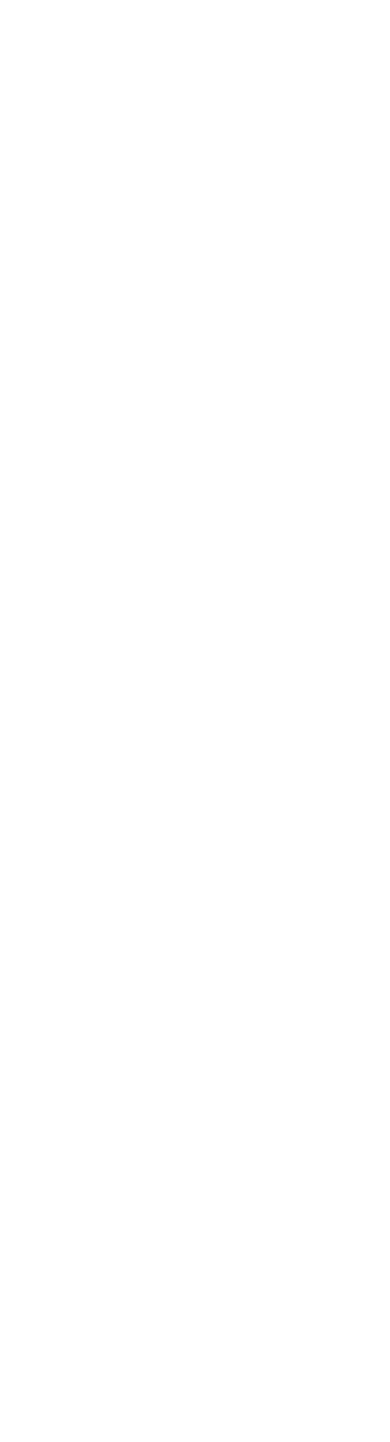
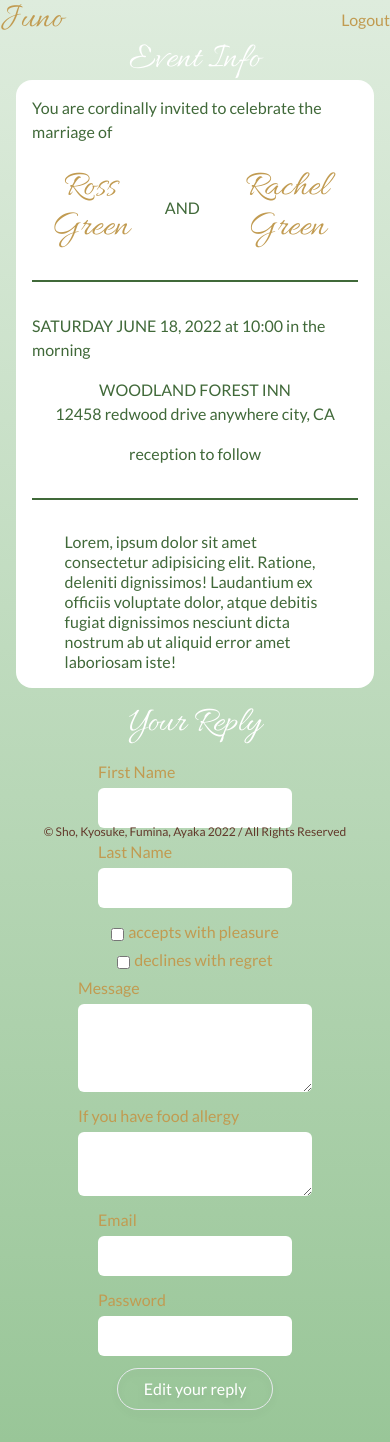
Before and after one commit to AyakaYasuda/juno, a React (Create React App) app: page /guests/myPage in a window 390 px wide. Before the commit this address had no page. Before the commit the page ends 844 px from the top, so only its background shows below. Built offline with nearby package versions, Linux system fonts and the light colour scheme.

Commit message:
create mobile mypage

```diff
--- a/src/App.tsx
+++ b/src/App.tsx
@@ -8,6 +8,7 @@ import AdminLogin from 'views/pages/Admin/AdminLogin';
 import AdminRegister from 'views/pages/Admin/AdminRegister';
 import GuestInvitation from 'views/pages/Guest/GuestInvitation';
 import GuestLogin from 'views/pages/Guest/GuestLogin';
+import GuestMyPage from 'views/pages/Guest/GuestMyPage';
 
 const App = () => {
   return (
@@ -23,6 +24,7 @@ const App = () => {
       <Routes>
         <Route path="/guests/invitation" element={<GuestInvitation />} />
         <Route path="/guests/login" element={<GuestLogin />} />
+        <Route path="/guests/myPage" element={<GuestMyPage />} />
       </Routes>
     </BrowserRouter>
   );
--- a/src/index.css
+++ b/src/index.css
@@ -58,7 +58,13 @@
   .InputLighter {
     @apply p-1 rounded-3xl bg-White-lighter text-Pink-default bg-opacity-80 border-none drop-shadow-lg md:p-2 md:rounded-xl;
   }
+  .InputLight {
+    @apply bg-white text-Pink-default p-2 border-none rounded-md mb-3;
+  }
   .InputBorder {
     @apply mb-4 border-b-2 border-Pink-default bg-inherit;
   }
+  .buttonWhite {
+    @apply p-1 rounded-3xl bg-transparent text-white bg-opacity-80 border drop-shadow-lg md:p-2 md:rounded-xl;
+  }
 }
--- a/src/views/components/Guest/CardWeddingInfo/index.tsx
+++ b/src/views/components/Guest/CardWeddingInfo/index.tsx
@@ -3,9 +3,13 @@ import InfoBasic from 'views/components/Guest/CardWeddingInfo/InfoBasic';
 import InfoDetail from 'views/components/Guest/CardWeddingInfo/InfoDetail';
 import DividerSection from 'views/components/Guest/DividerSection';
 
-const CardWeddingInfo = () => {
+type CardWeddingProps = {
+  spacing: string;
+};
+
+const CardWeddingInfo: React.FC<CardWeddingProps> = ({ spacing }) => {
   return (
-    <div className="flex flex-col">
+    <div className={`"flex flex-col bg-white rounded-2xl ${spacing}`}>
       <InfoHeader />
       <DividerSection />
       <InfoBasic />
--- a/src/views/components/Guest/FormAttendance.tsx
+++ b/src/views/components/Guest/FormAttendance.tsx
@@ -5,12 +5,26 @@ import Checker from 'views/components/atomic/atoms/Checker';
 import Desc from 'views/components/atomic/atoms/Desc';
 import ButtonFlexible from 'views/components/atomic/atoms/ButtonFlexible';
 
-const FormAttendance = () => {
+type FormAttendanceProps = {
+  classInput: string;
+  sectionTitle: string;
+  sectionTitleColor: string;
+  textButton: string;
+  styleButton: string;
+};
+
+const FormAttendance: React.FC<FormAttendanceProps> = ({
+  classInput,
+  sectionTitle,
+  sectionTitleColor,
+  textButton,
+  styleButton,
+}) => {
   return (
     <div>
       <div className="flex flex-col md:items-start">
-        <Title classTitle="mb-4" textColor="text-Yellow-dark">
-          RSVP
+        <Title classTitle="my-4" textColor={sectionTitleColor}>
+          {sectionTitle}
         </Title>
         <div className="FlexCenter flex-col md:flex-row md:gap-6">
           <Input
@@ -18,7 +32,7 @@ const FormAttendance = () => {
             inputName="First Name"
             valueInput=""
             containerInput=""
-            classInput="InputDark"
+            classInput={classInput}
             labelColor="text-Yellow-dark"
           />
           <Input
@@ -26,7 +40,7 @@ const FormAttendance = () => {
             inputName="Last Name"
             valueInput=""
             containerInput=""
-            classInput="InputDark"
+            classInput={classInput}
             labelColor="text-Yellow-dark"
           />
         </div>
@@ -49,14 +63,14 @@ const FormAttendance = () => {
         <div className="flex flex-col items-center md:items-start">
           <Desc
             containerDesc="w-3/5 md:w-full"
-            classDesc="InputDark"
+            classDesc={classInput}
             labelName="Message"
             nameDesc="Message"
             rowsDesc={3}
           />
           <Desc
             containerDesc="w-3/5 md:w-full"
-            classDesc="InputDark"
+            classDesc={classInput}
             labelName="If you have food allergy"
             nameDesc="allergy"
             rowsDesc={2}
@@ -68,7 +82,7 @@ const FormAttendance = () => {
             inputName="Email"
             valueInput=""
             containerInput="flex-col"
-            classInput="InputDark"
+            classInput={classInput}
             labelColor="text-Yellow-dark"
           />
           <Input
@@ -76,14 +90,14 @@ const FormAttendance = () => {
             inputName="Password"
             valueInput=""
             containerInput="flex-col"
-            classInput="InputDark"
+            classInput={classInput}
             labelColor="text-Yellow-dark"
           />
         </div>
       </div>
       <div className="flex justify-center md:w-extraLarge">
-        <ButtonFlexible styleButton="bg-Green-default text-white w-2/5">
-          Reply
+        <ButtonFlexible styleButton={`${styleButton} w-2/5`}>
+          {textButton}
         </ButtonFlexible>
       </div>
     </div>
--- a/src/views/components/Guest/Layout/GuestBaseLayout.tsx
+++ b/src/views/components/Guest/Layout/GuestBaseLayout.tsx
@@ -7,7 +7,7 @@ type GuestBaseLayoutProps = {
 
 const GuestBaseLayout: React.FC<GuestBaseLayoutProps> = ({ children }) => {
   return (
-    <div className="h-full lg:h-screen w-full bg-gradient-to-t from-Green-default to-White-darker flex justify-center items-center">
+    <div className="h-full lg:h-screen w-full bg-gradient-to-t from-Green-default to-White-darker flex ">
       {children}
       <Copyright textColor="text-Pink-dark" />
     </div>
--- a/src/views/components/Guest/Layout/GuestInvitationLayout.tsx
+++ b/src/views/components/Guest/Layout/GuestInvitationLayout.tsx
@@ -13,18 +13,25 @@ type GuestInvitationLayoutProps = {
 const GuestInvitationLayout: React.FC<GuestInvitationLayoutProps> = () => {
   return (
     <GuestBaseLayout>
+      <div className="flex justify-center md:items-center">
         <img
           src={ImgFlower1}
           alt="flower"
           className="w-medium fixed top-0 right-0"
         />
-      <div className="w-5/6 lg:w-4/5 my-6 h-4/5 bg-white FlexCenter rounded-2xl">
-        <div className=" w-11/12 h-5/6 my-6 flex flex-col items-center lg:flex-row gap-8">
+        <div className="w-5/6 lg:w-4/5 my-8 md:h-4/5 bg-white FlexCenter rounded-2xl">
+          <div className=" w-11/12 md:h-5/6 my-6 flex flex-col md:items-center lg:flex-row gap-8">
             <div className="lg:w-1/2">
-            <CardWeddingInfo />
+              <CardWeddingInfo spacing="" />
             </div>
             <div className="lg:w-1/2">
-            <FormAttendance />
+              <FormAttendance
+                sectionTitle="RSVP"
+                sectionTitleColor="text-Yellow-dark"
+                classInput="InputDark"
+                textButton="Reply"
+                styleButton="bg-Green-default text-white"
+              />
             </div>
           </div>
         </div>
@@ -34,6 +41,7 @@ const GuestInvitationLayout: React.FC<GuestInvitationLayoutProps> = () => {
           alt="flower"
           className="w-1/4 fixed bottom-0 left-0"
         />
+      </div>
     </GuestBaseLayout>
   );
 };
--- /dev/null
+++ b/src/views/components/Guest/Layout/GuestMyPageLayout.tsx
@@ -0,0 +1,34 @@
+import React from 'react';
+import GuestBaseLayout from 'views/components/Guest/Layout/GuestBaseLayout';
+import Title from 'views/components/atomic/atoms/Title';
+import CardWeddingInfo from 'views/components/Guest/CardWeddingInfo/index';
+import FormAttendance from 'views/components/Guest/FormAttendance';
+
+const GuestMyPageLayout = () => {
+  return (
+    <GuestBaseLayout>
+      <div className="flex flex-col w-screen h-full md:h-screen mb-8">
+        <div className="flex justify-between">
+          <Title classTitle="" textColor="text-Yellow-dark">
+            Juno
+          </Title>
+          <button className="text-Yellow-dark">Logout</button>
+        </div>
+        <Title classTitle="" textColor="text-white">
+          Event Info
+        </Title>
+        <CardWeddingInfo spacing="mx-4 p-4" />
+
+        <FormAttendance
+          sectionTitleColor="text-white"
+          sectionTitle="Your Reply"
+          classInput="InputLight"
+          textButton="Edit your reply"
+          styleButton="buttonWhite text-white"
+        />
+      </div>
+    </GuestBaseLayout>
+  );
+};
+
+export default GuestMyPageLayout;
--- a/src/views/components/Guest/Layout/GuestTopLayout.tsx
+++ b/src/views/components/Guest/Layout/GuestTopLayout.tsx
@@ -11,7 +11,6 @@ const GuestTopLayout = () => {
     <div className="w-full h-screen relative">
       <img
         className="w-full h-full object-cover"
-        // className="w-full h-full bg-guest-top"
         src={ImageTop}
         alt="Guest Top"
       />
--- a/src/views/pages/Guest/GuestMyPage.tsx
+++ b/src/views/pages/Guest/GuestMyPage.tsx
@@ -1,7 +1,12 @@
 import React from 'react';
+import GuestMyPageLayout from 'views/components/Guest/Layout/GuestMyPageLayout';
 
 const GuestMyPage = () => {
-  return <div>GuestMyPage</div>;
+  return (
+    <div>
+      <GuestMyPageLayout />
+    </div>
+  );
 };
 
 export default GuestMyPage;
```
Lines whose indentation alone changed are shown as unchanged.
